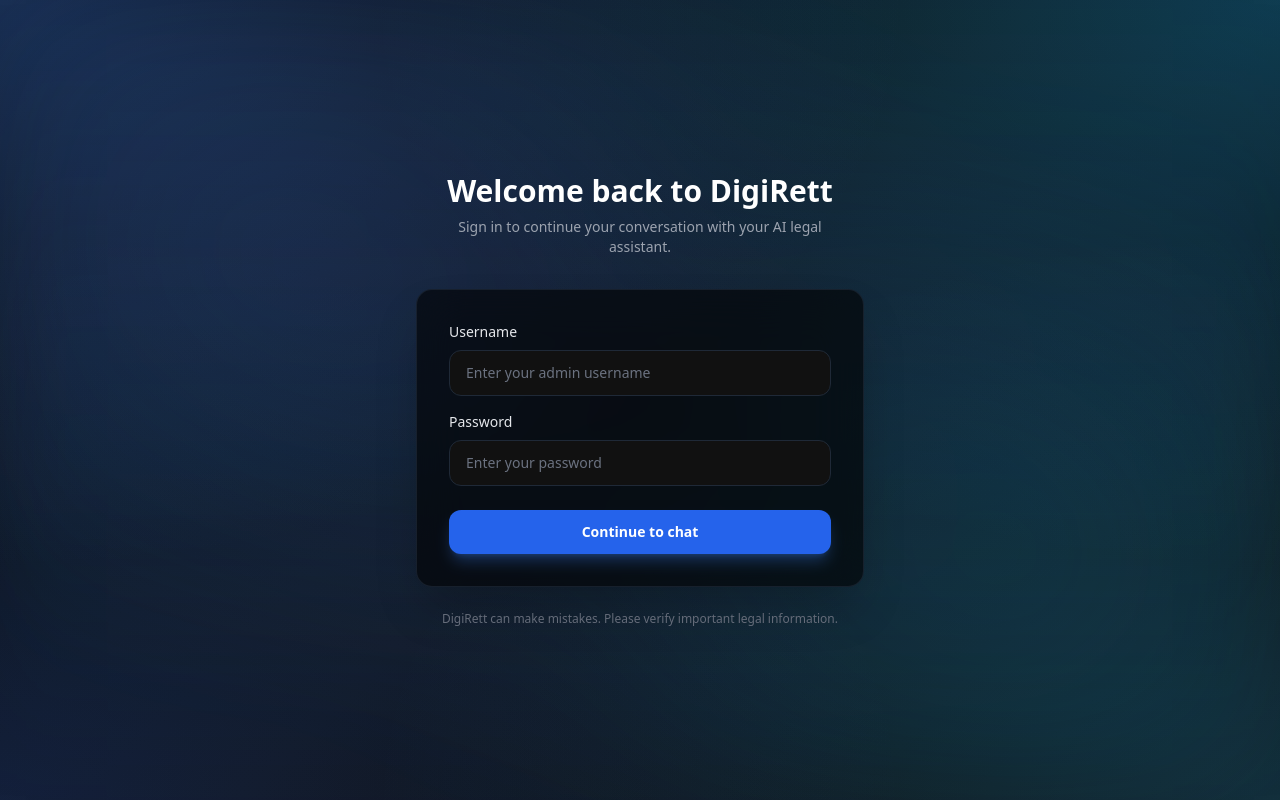
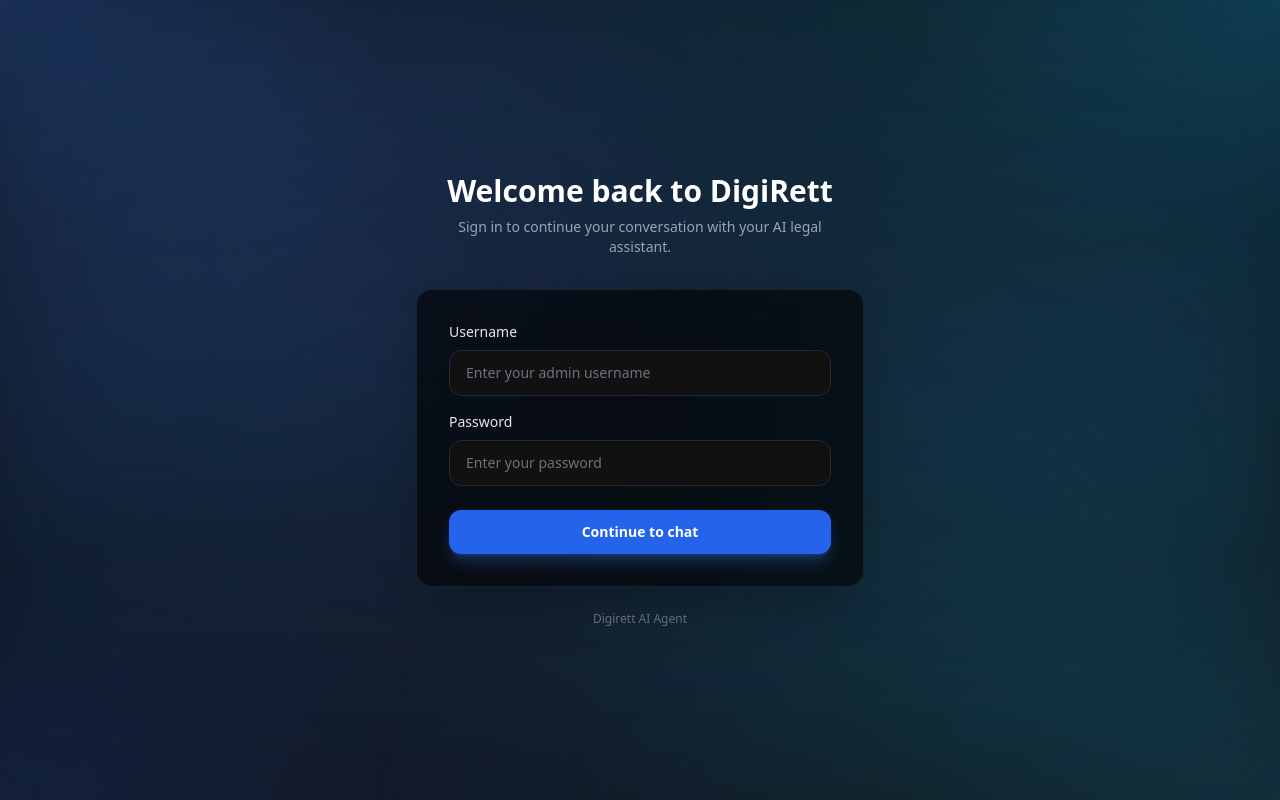
Before and after one commit to aXtr1o1/Digirett-AI-Agent, a React (Create React App) app in the folder frontend/digirett-frontend/: page /sign-in in a window 1280 px wide. Built offline with nearby package versions, Linux system fonts and the light colour scheme; the HTML template or start-up script is replaced by a standard one.

Commit message:
Disclaimer Updated

```diff
--- a/frontend/digirett-frontend/src/components/auth/SignInForm.jsx
+++ b/frontend/digirett-frontend/src/components/auth/SignInForm.jsx
@@ -297,7 +297,7 @@
           </form>
 
           <p className="mt-6 text-center text-xs text-gray-500">
-            DigiRett can make mistakes. Please verify important legal information.
+            Digirett AI Agent
           </p>
         </div>
       </div>
```
